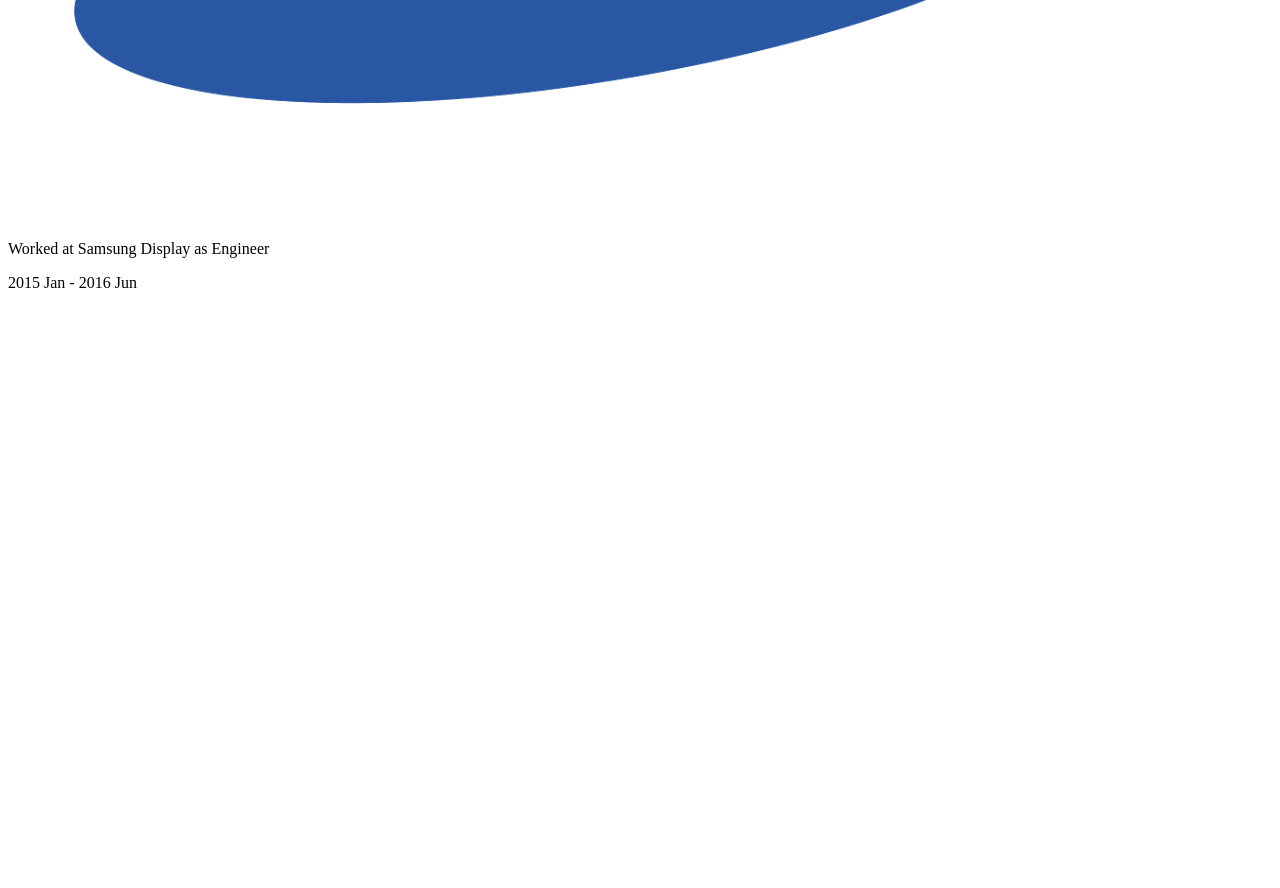
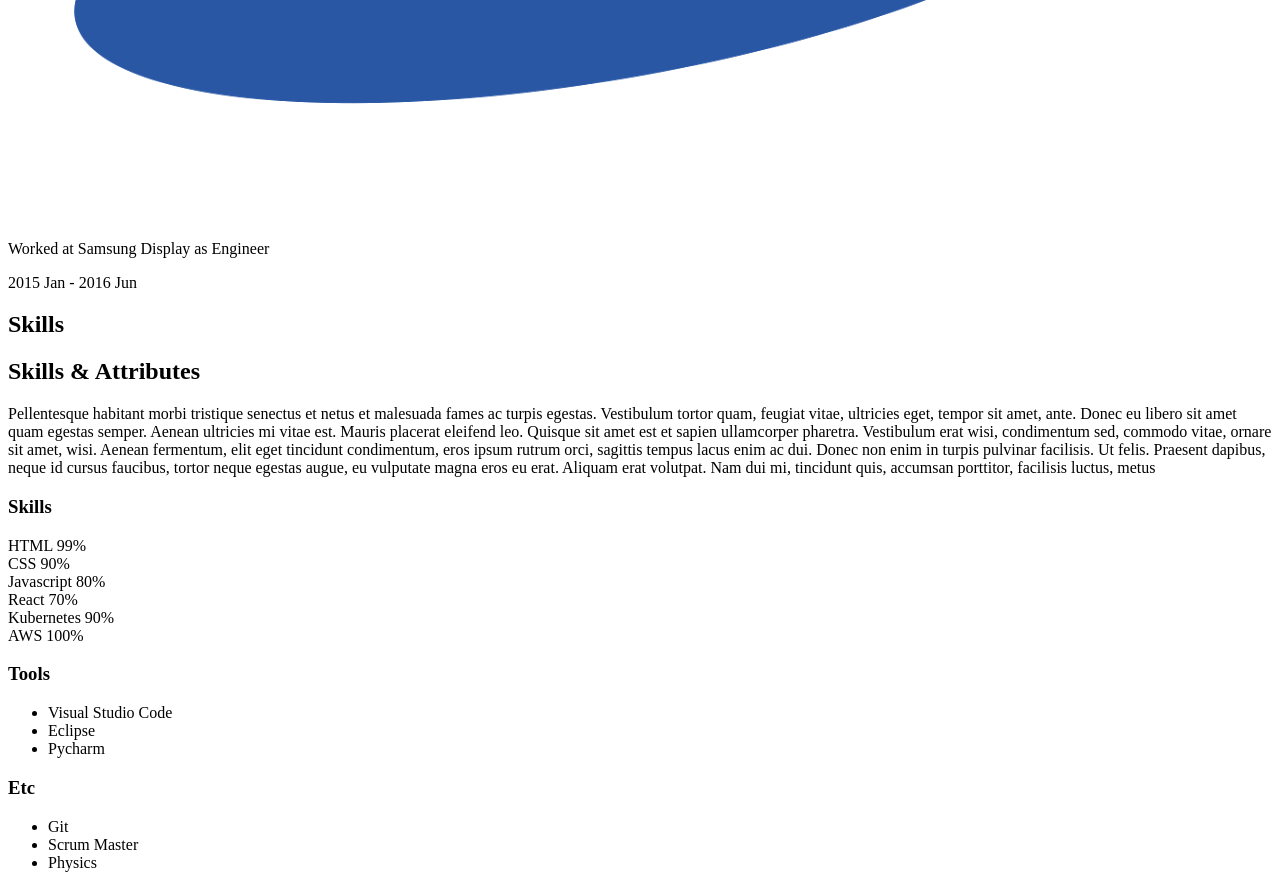
Before and after one commit to yeonkyu-git/portfolio, a plain HTML site: page index.html in a window 1280 px wide. Shown: the part 2046-2934 px from the top of the page. Before the commit the page ends 2346 px from the top, so only its background shows below. Drawn offline with Linux system fonts and the light colour scheme.

Commit message:
HTML: Skills

```diff
--- a/index.html
+++ b/index.html
@@ -88,7 +88,99 @@
   </section>
 
   <!-- Skills -->
-  <section id="skills"></section>
+  <section id="skills">
+    <h1>Skills</h1>
+    <h2>Skills & Attributes</h2>
+    <p>
+      Pellentesque habitant morbi tristique senectus et netus et malesuada fames ac turpis egestas.
+      Vestibulum tortor quam, feugiat vitae, ultricies eget, tempor sit amet, ante.
+      Donec eu libero sit amet quam egestas semper. Aenean ultricies mi vitae est.
+      Mauris placerat eleifend leo. Quisque sit amet est et sapien ullamcorper pharetra.
+      Vestibulum erat wisi, condimentum sed, commodo vitae, ornare sit amet, wisi. Aenean fermentum,
+      elit eget tincidunt condimentum, eros ipsum rutrum orci, sagittis tempus lacus enim ac dui.
+      Donec non enim in turpis pulvinar facilisis. Ut felis. Praesent dapibus, neque id cursus faucibus,
+      tortor neque egestas augue, eu vulputate magna eros eu erat.
+      Aliquam erat volutpat. Nam dui mi, tincidunt quis, accumsan porttitor, facilisis luctus, metus
+    </p>
+
+    <div class="skillset">
+      <div class="skillset__left">
+        <h3 class="skillset__title">Skills</h3>
+        <div class="skill">
+          <div class="skill__description">
+            <span>HTML</span>
+            <span>99%</span>
+          </div>
+          <div class="skill__bar">
+            <div class="skill__value"></div>
+          </div>
+        </div>
+        <div class="skill">
+          <div class="skill__description">
+            <span>CSS</span>
+            <span>90%</span>
+          </div>
+          <div class="skill__bar">
+            <div class="skill__value"></div>
+          </div>
+        </div>
+        <div class="skill">
+          <div class="skill__description">
+            <span>Javascript</span>
+            <span>80%</span>
+          </div>
+          <div class="skill__bar">
+            <div class="skill__value"></div>
+          </div>
+        </div>
+        <div class="skill">
+          <div class="skill__description">
+            <span>React</span>
+            <span>70%</span>
+          </div>
+          <div class="skill__bar">
+            <div class="skill__value"></div>
+          </div>
+        </div>
+        <div class="skill">
+          <div class="skill__description">
+            <span>Kubernetes</span>
+            <span>90%</span>
+          </div>
+          <div class="skill__bar">
+            <div class="skill__value"></div>
+          </div>
+        </div>
+        <div class="skill">
+          <div class="skill__description">
+            <span>AWS</span>
+            <span>100%</span>
+          </div>
+          <div class="skill__bar">
+            <div class="skill__value"></div>
+          </div>
+        </div>
+      </div>
+      <div class="skillset__right">
+        <div class="tools">
+          <h3 class="skillset__title">Tools</h3>
+          <ul class="tools__list">
+            <li><span>Visual Studio Code</span></li>
+            <li><span>Eclipse</span></li>
+            <li><span>Pycharm</span></li>
+          </ul>
+        </div>
+        <div class="etc">
+          <h3 class="skillset__title">Etc</h3>
+          <ul class="etc__list">
+            <li><span>Git</span></li>
+            <li><span>Scrum Master</span></li>
+            <li><span>Physics</span></li>
+          </ul>
+        </div>
+      </div>
+    </div>
+  </section>
 
   <!-- Work -->
   <section id="work"></section>
```
